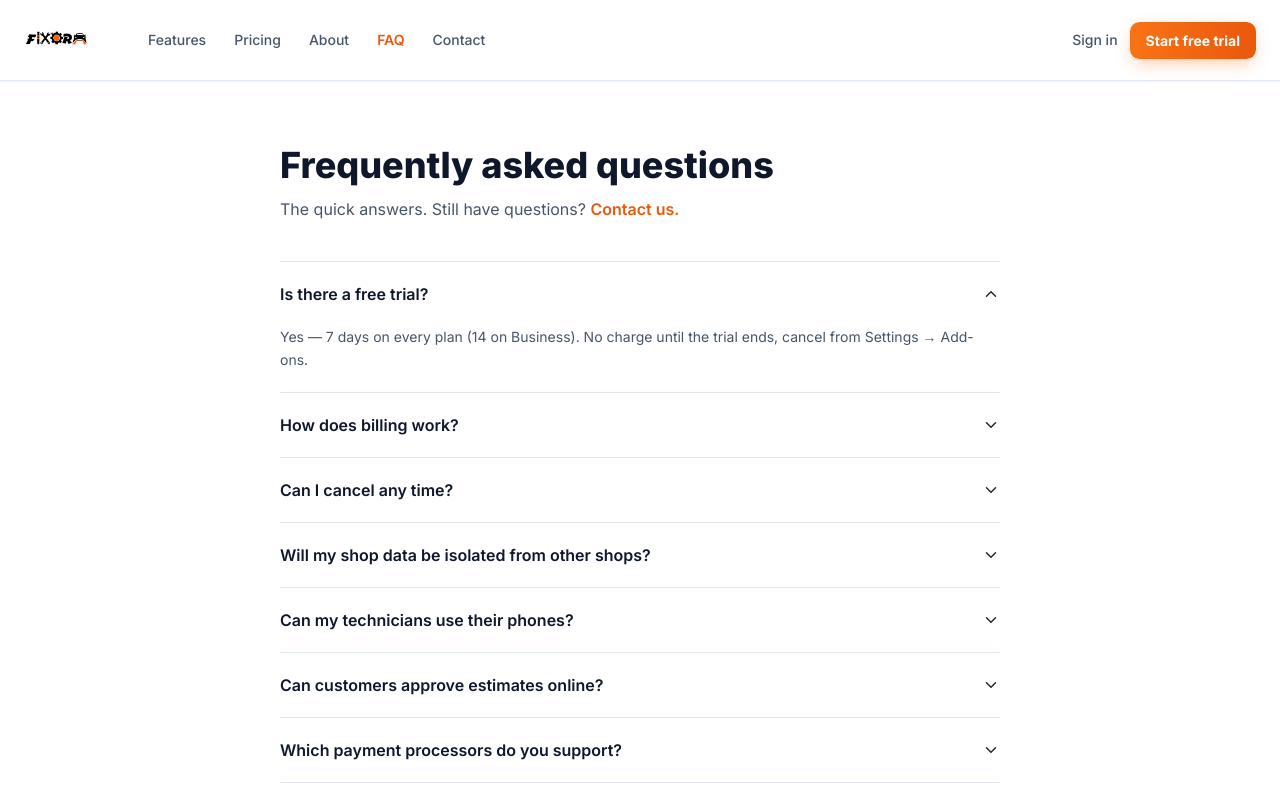
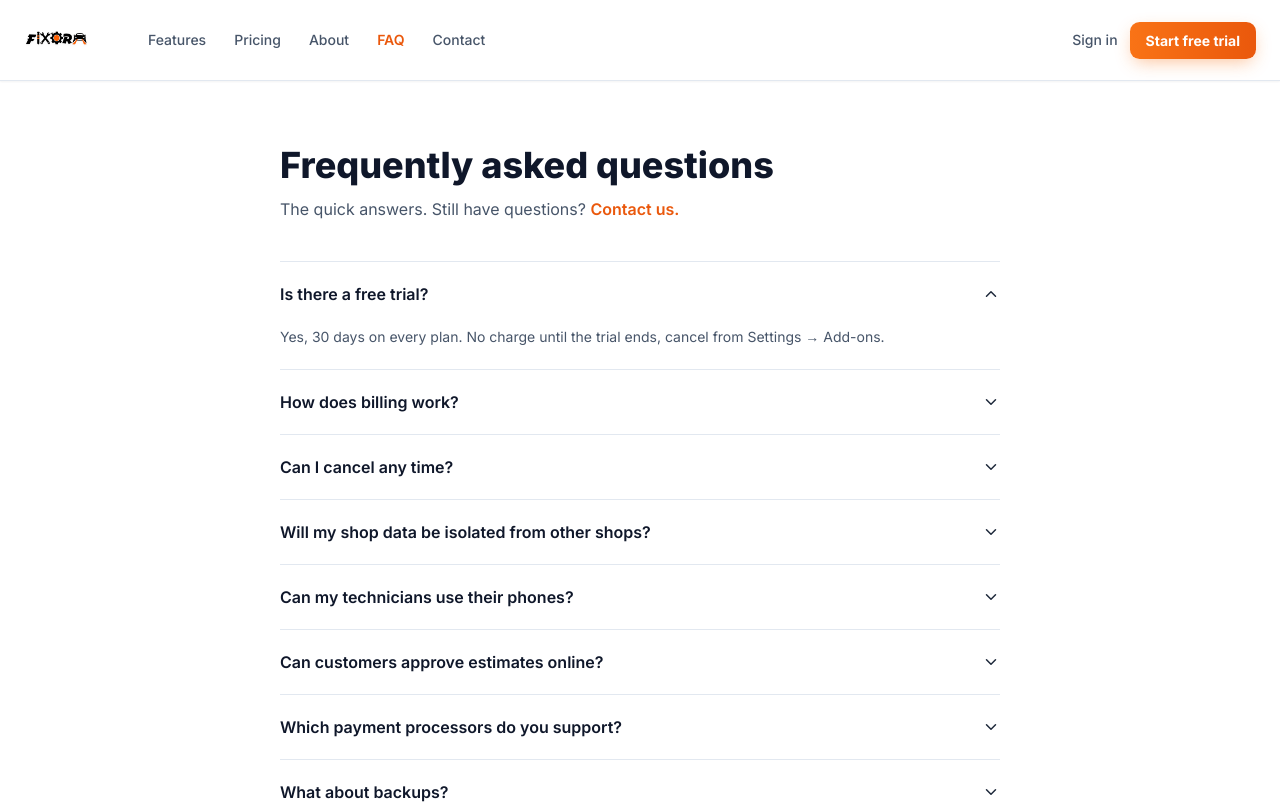
Before and after one commit to jobaid/Fixora-website, a React (Vite) app in the folder frontend/: page /faq in a window 1280 px wide. Shown: the top 803 px of the page. Built offline with nearby package versions, Linux system fonts and the light colour scheme.

Commit message:
Update FAQ answers for clarity and accuracy

```diff
--- a/frontend/src/pages/FAQ.jsx
+++ b/frontend/src/pages/FAQ.jsx
@@ -2,16 +2,16 @@ import { useState } from 'react'
 import { ChevronDown } from 'lucide-react'
 
 const faqs = [
-  { q: 'Is there a free trial?', a: 'Yes — 7 days on every plan (14 on Business). No charge until the trial ends, cancel from Settings → Add-ons.' },
+  { q: 'Is there a free trial?', a: 'Yes, 30 days on every plan. No charge until the trial ends, cancel from Settings → Add-ons.' },
   { q: 'How does billing work?', a: 'Monthly or annual, through Stripe. Annual plans save about 20%. Invoices and card updates live in your account.' },
-  { q: 'Can I cancel any time?', a: 'Yes. Cancellation takes effect at the end of your current paid period — you keep access until then.' },
+  { q: 'Can I cancel any time?', a: 'Yes. Cancellation takes effect at the end of your current paid period, you keep access until then.' },
   { q: 'Will my shop data be isolated from other shops?', a: 'Yes. Every table and every API endpoint is scoped by your company_id. One shop can never see another shop\'s data.' },
   { q: 'Can my technicians use their phones?', a: 'Yes. The Technician Mobile Submit add-on gives techs a secure link to fill inspections from a phone. No pricing is ever exposed to them.' },
   { q: 'Can customers approve estimates online?', a: 'Yes. The Online Authorization add-on lets you send a share link; customers approve, decline, or request changes per item. Reminder emails go out on autopilot.' },
   { q: 'Which payment processors do you support?', a: 'Stripe (fully integrated) and Authorize.Net (configurable). Payments post to the invoice and send a receipt automatically.' },
   { q: 'What about backups?', a: 'Weekly automated backups ship with the Backup & Restore add-on. One-click manual snapshots any time. Restore from any point.' },
   { q: 'Can I use my own email account to send to customers?', a: 'Yes. Connect any Gmail, Outlook, Yahoo, iCloud, or SMTP provider. Share links, authorization requests, and receipts come from your address.' },
-  { q: 'Do you offer a demo?', a: 'Yes — contact us and we\'ll walk you through the parts most relevant to your shop.' },
+  { q: 'Do you offer a demo?', a: 'Yes contact us and we\'ll walk you through the parts most relevant to your shop.' },
 ]
 
 export default function FAQ() {
```
